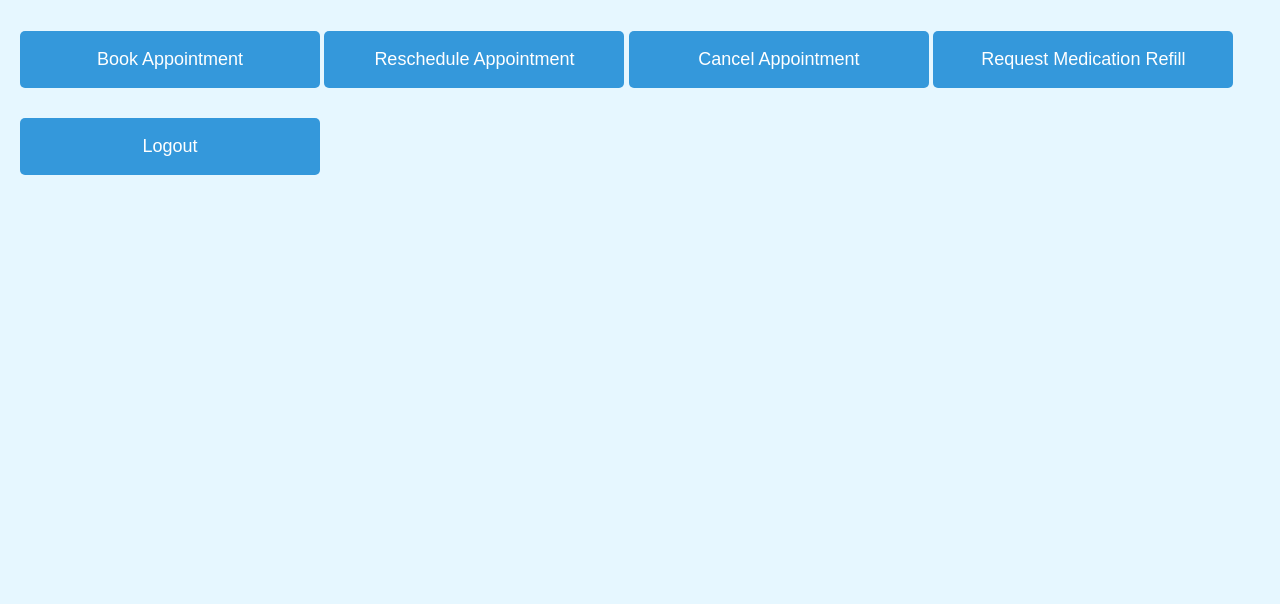
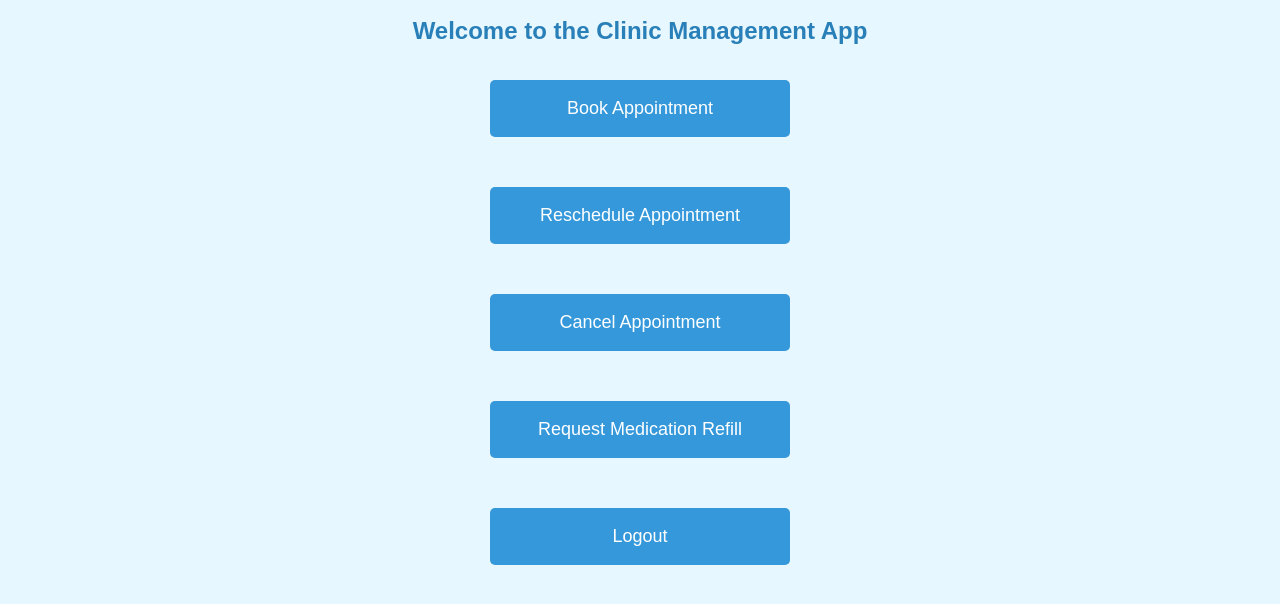
Before and after one commit to Kym7999/Software-Development-Project-1, a website: page Patient/patientHome.html in a window 1280 px wide. Shown: the part 104-708 px from the top of the page. Drawn offline with Linux system fonts and the light colour scheme.

Commit message:
Update patientHome.html

```diff
--- a/Patient/patientHome.html
+++ b/Patient/patientHome.html
@@ -7,10 +7,13 @@
 </head>
 <body>
     <h1>Patient Portal</h1>
-    <button onclick="window.location.href='bookAppointment.html'">Book Appointment</button>
-    <button onclick="window.location.href='rescheduleAppointment.html'">Reschedule Appointment</button>
-    <button onclick="window.location.href='cancelAppointment.html'">Cancel Appointment</button>
-    <button onclick="window.location.href='requestRefill.html'">Request Medication Refill</button>
-    <button onclick="window.location.href='../index.html'">Logout</button>
+    <h2 class="welcome">Welcome to the Clinic Management App</h2>
+    <div class="patient-container">
+        <button onclick="window.location.href='bookAppointment.html'">Book Appointment</button>
+        <button onclick="window.location.href='rescheduleAppointment.html'">Reschedule Appointment</button>
+        <button onclick="window.location.href='cancelAppointment.html'">Cancel Appointment</button>
+        <button onclick="window.location.href='requestRefill.html'">Request Medication Refill</button>
+        <button onclick="window.location.href='../index.html'">Logout</button>
+    </div>
 </body>
 </html>
```
